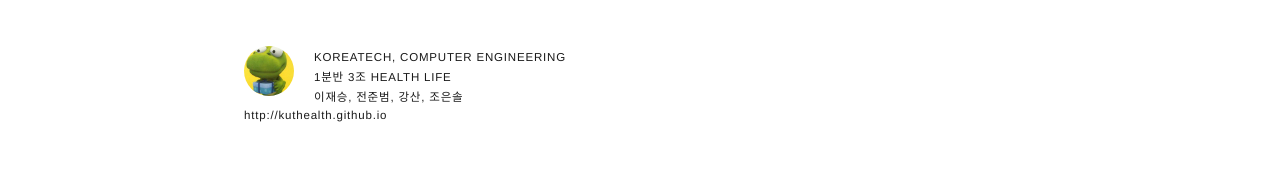
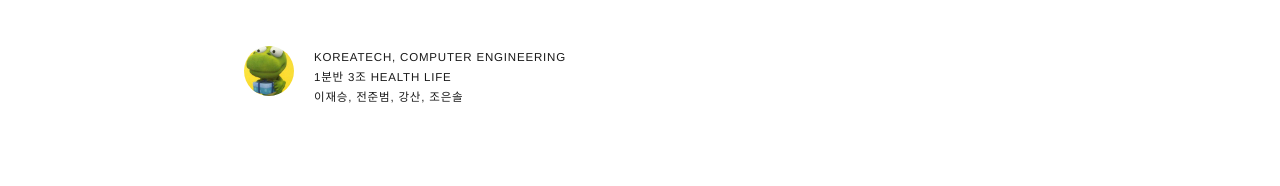
Before and after one commit to kuthealth/kuthealth.github.com, a Jekyll site: the page page/about.html, which Jekyll copies as it is, in a window 1280 px wide. Shown: the part 854-1040 px from the top of the page. Built offline with Jekyll 4.4.1, drawn with Linux system fonts in a browser that asks for light colours; comment, search, counter and statistics services are not loaded.

Commit message:
Update about.html

```diff
--- a/page/about.html
+++ b/page/about.html
@@ -86,8 +86,7 @@
                <ul>
                 <li>KOREATECH, COMPUTER ENGINEERING</li>
                 <li>1분반 3조 HEALTH LIFE </li>
-                <li>이재승, 전준범, 강산, 조은솔</li></li>
-                <li>http://kuthealth.github.io</li>
+                <li>이재승, 전준범, 강산, 조은솔</li>
               </ul>
           </section>
         </footer>
```
